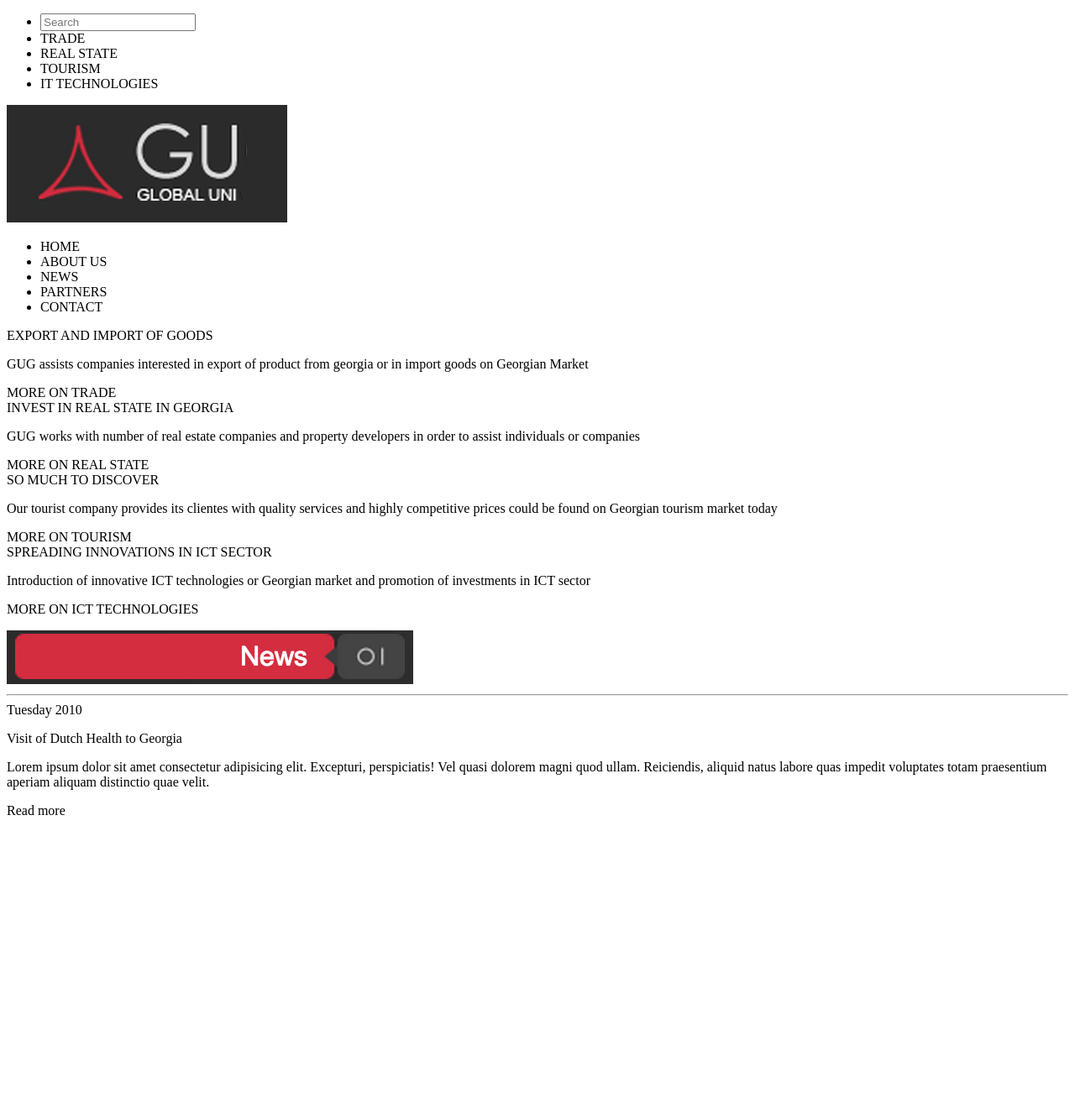
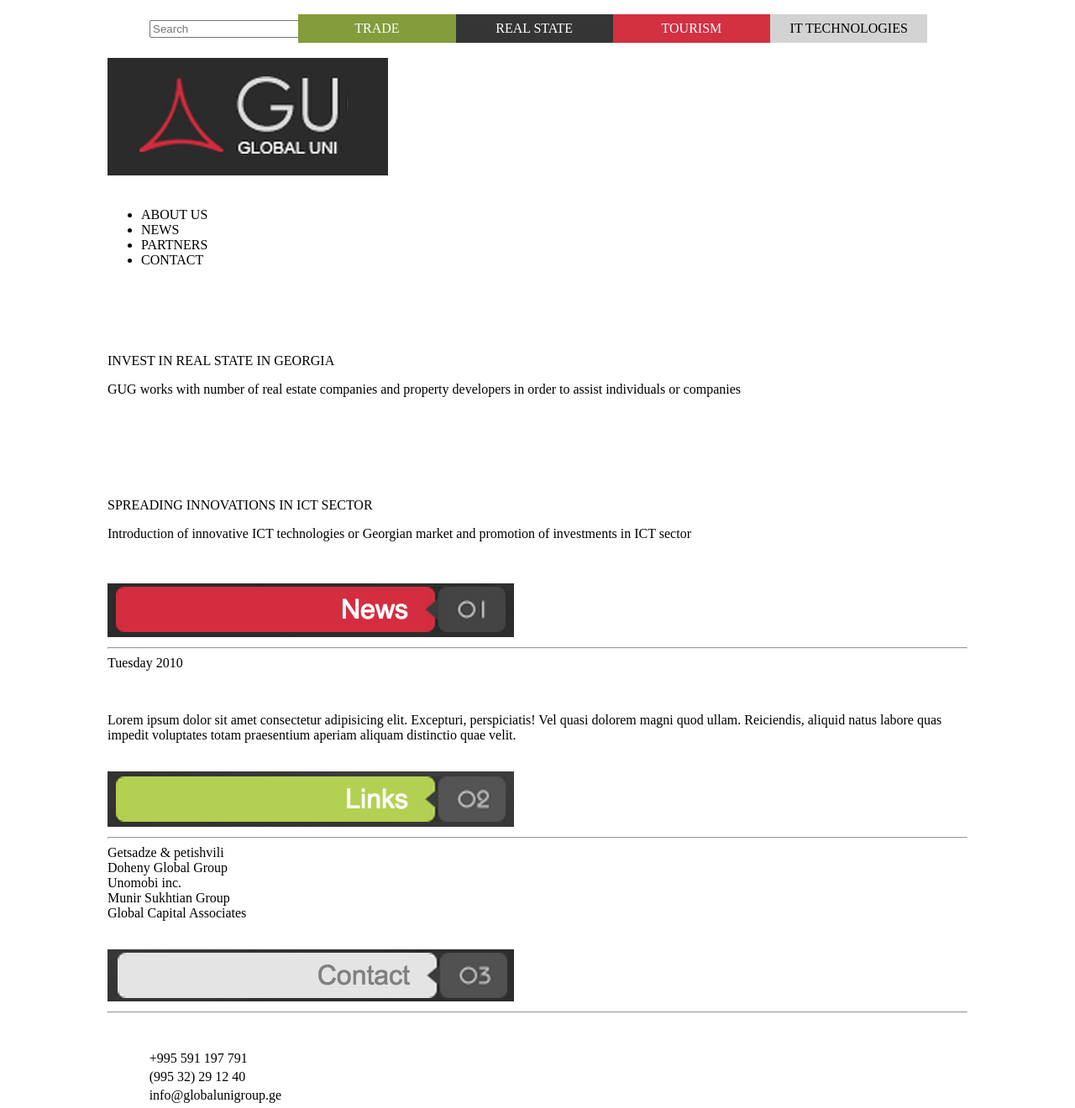
Before and after one commit to namascasia/pw12132233, a plain HTML site: page practica03css/index.html in a window 1280 px wide. Shown: the whole page at 84% size. Before the commit the page ends 983 px from the top, so only its background shows below. Drawn offline with Linux system fonts and the light colour scheme.

Commit message:
Practica03 CSS estilos 01

```diff
--- a/practica03css/css/style.css
+++ b/practica03css/css/style.css
@@ -0,0 +1,32 @@
+body{
+    font-size: 16px; /*1em*/
+    max-width: 1024px;
+    margin: 0px auto;
+}
+
+header nav ul li {
+    display: inline-block;
+    padding: 8px 10px;
+    text-align: center;
+    width: 17.0%;
+}
+
+header nav ul li:nth-child(2){ /*El elemento n hijos*/
+    background-color: #849c3c;
+}
+
+header nav ul li:nth-child(3){ /*El elemento n hijos*/
+    background-color: #353535;
+}
+
+header nav ul li:nth-child(4){ /*El elemento n hijos*/
+    background-color: #D33040;
+}
+
+header nav ul li:nth-child(5){ /*El elemento n hijos*/
+    background-color: lightgray;
+}
+
+.letra-blanca{
+    color: white;
+}
--- a/practica03css/index.html
+++ b/practica03css/index.html
@@ -8,15 +8,11 @@
 </head>
 <body>
     <header>
-        <ul>
-            <li>
-            <input type="text" placeholder="Search">
-            </li>
-            <li class="letra-blanca blockGreen">TRADE</li>
-            <li class="letra-blanca blockGray">REAL STATE</li>
-            <li class="letra-blanca blockRed">TOURISM</li>
-            <li class="letra-gris blockLightGray">IT TECHNOLOGIES</li>
-        </ul>
+        <nav>
+            <ul>
+                <li><input type="text" placeholder="Search"></li><li class="letra-blanca blockGreen">TRADE</li><li class="letra-blanca blockGray">REAL STATE</li><li class="letra-blanca blockRed">TOURISM</li><li class="letra-gris blockLightGray">IT TECHNOLOGIES</li>
+            </ul>
+        </nav>
     </header>
     <section>
         <article>
@@ -74,13 +70,44 @@
             <span class="letra-gris"> Tuesday 2010</span> <p></p>
             <span class="letra-blanca"> Visit of Dutch Health to Georgia</span><p></p>
             <span class="letra-gris"> Lorem ipsum dolor sit amet consectetur adipisicing elit. Excepturi, perspiciatis! Vel quasi dolorem magni quod ullam. Reiciendis, aliquid natus labore quas impedit voluptates totam praesentium aperiam aliquam distinctio quae velit.</span><p></p>
-            <span class="letra-blanca"> Read more</span>
+            <span class="letra-blanca read-more"> Read more</span>
         </article>
         <article>
-
+            <img src="img/news_verde.png" alt="links">
+            <hr>
+            <span class="letra-gris">
+                Getsadze & petishvili <br>
+                Doheny Global Group <br>
+                Unomobi inc. <br>
+                Munir Sukhtian Group <br>
+                Global Capital Associates
+            </span>
+            <p></p>
+            <span class="letra-blanca read-more"> Read more </span>
         </article>
         <article>
-
+            <img src="img/news_claro.png" alt="contact">
+            <hr>
+            <span class="letra-blanca"> Send a message</span>
+            <p></p>
+            <table>
+                <tbody>
+                    <tr>
+                        <td class="letra-blanca">Tel:</td>
+                        <td class="letra-gris">+995 591 197 791</td>
+                    </tr>
+                    <tr>
+                        <td class="letra-blanca">Fax:</td>
+                        <td class="letra-gris"> (995 32) 29 12 40</td>
+                    </tr>
+                    <tr>
+                        <td class="letra-blanca">Email:</td>
+                        <td class="letra-gris">info@globalunigroup.ge</td>
+                    </tr>
+                </tbody>
+            </table>
+            <p></p>
+            <span class="letra-blanca read-more"> Read more </span>
         </article>
     </footer>
 </body>
```
